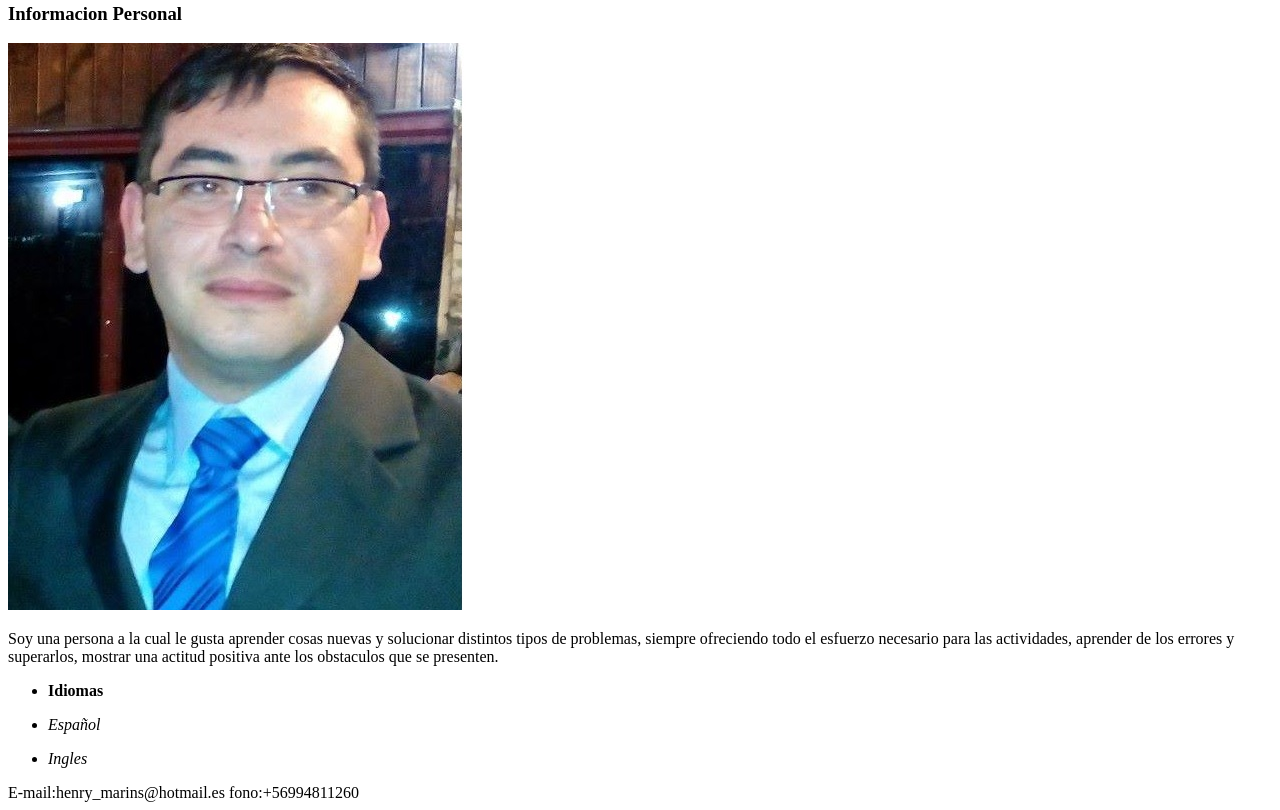
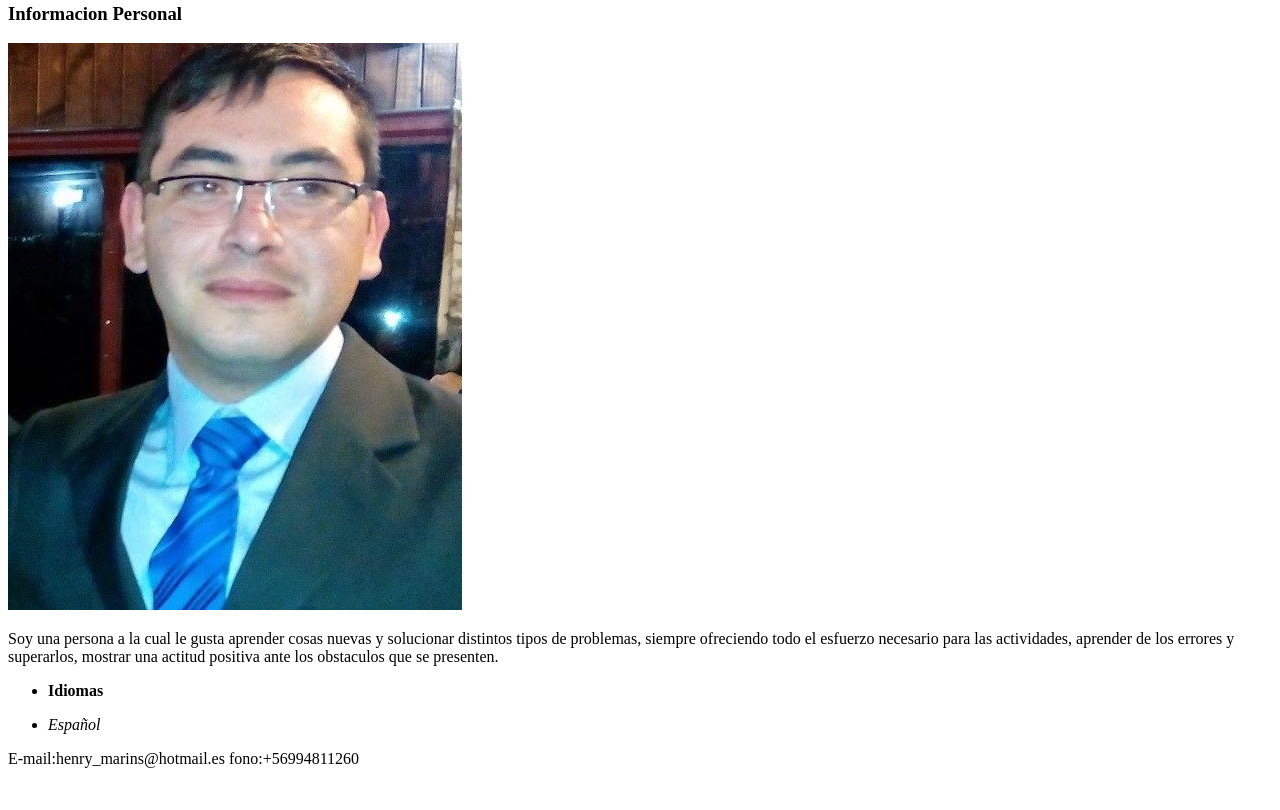
Before and after one commit to voriuss/examen1, a plain HTML site: page index.html in a window 1280 px wide. Shown: the part 527-1337 px from the top of the page. After the commit the page ends 1303 px from the top, so only its background shows below. Drawn offline with Linux system fonts and the light colour scheme.

Commit message:
Update index.html
correccion datos

```diff
--- a/index.html
+++ b/index.html
@@ -43,9 +43,6 @@
       <ul>
         <li><em>Español</em></li>
       </ul>
-      <ul>
-        <li><em>Ingles</em></li>
-      </ul>
     </p>
     <footer>E-mail:henry_marins@hotmail.es fono:+56994811260</footer>
 
```
